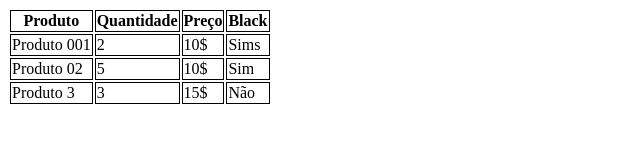
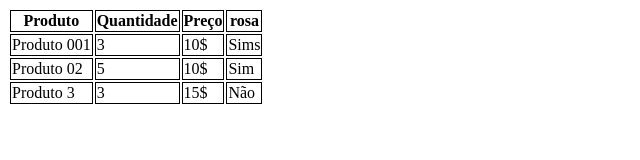
Before and after one commit to Tborgesdev/Aula-tabela, a plain HTML site: page index.html in a window 1280 px wide. Shown: the full height of the page, 0-640 px from the left. Drawn offline with Linux system fonts and the light colour scheme.

Commit message:
mudança de black para vermelho

```diff
--- a/index.html
+++ b/index.html
@@ -17,14 +17,15 @@
     <th>Produto</th>
     <th>Quantidade</th>
     <th>Preço</th>
-    <th>Black </th>
+    <th>rosa </th>
  </tr>
 
  <thead>
  <tbody>
   <tr>
     <Td>Produto 001</Td>
-    <Td>2</Td>
+    <Td>3
+    </Td>
     <Td>10$</Td>
     <Td>Sims</Td>
   </tr>
```
